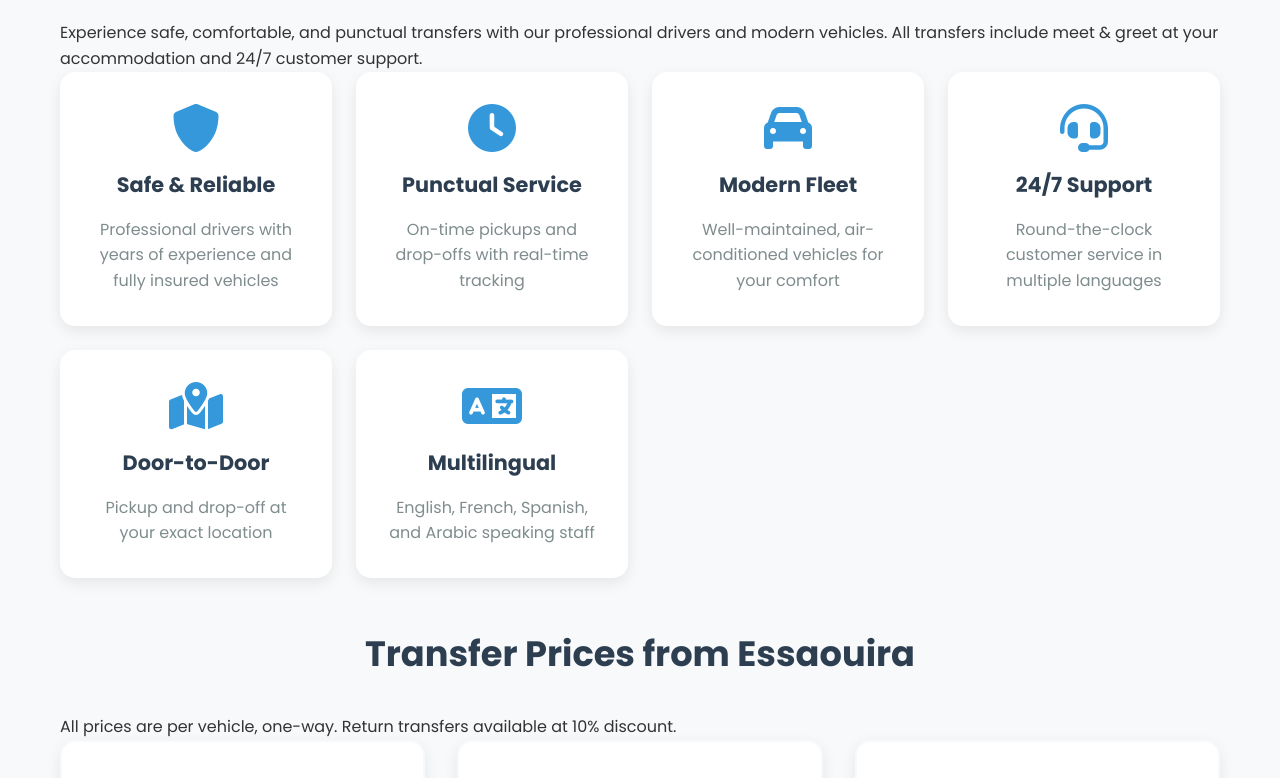
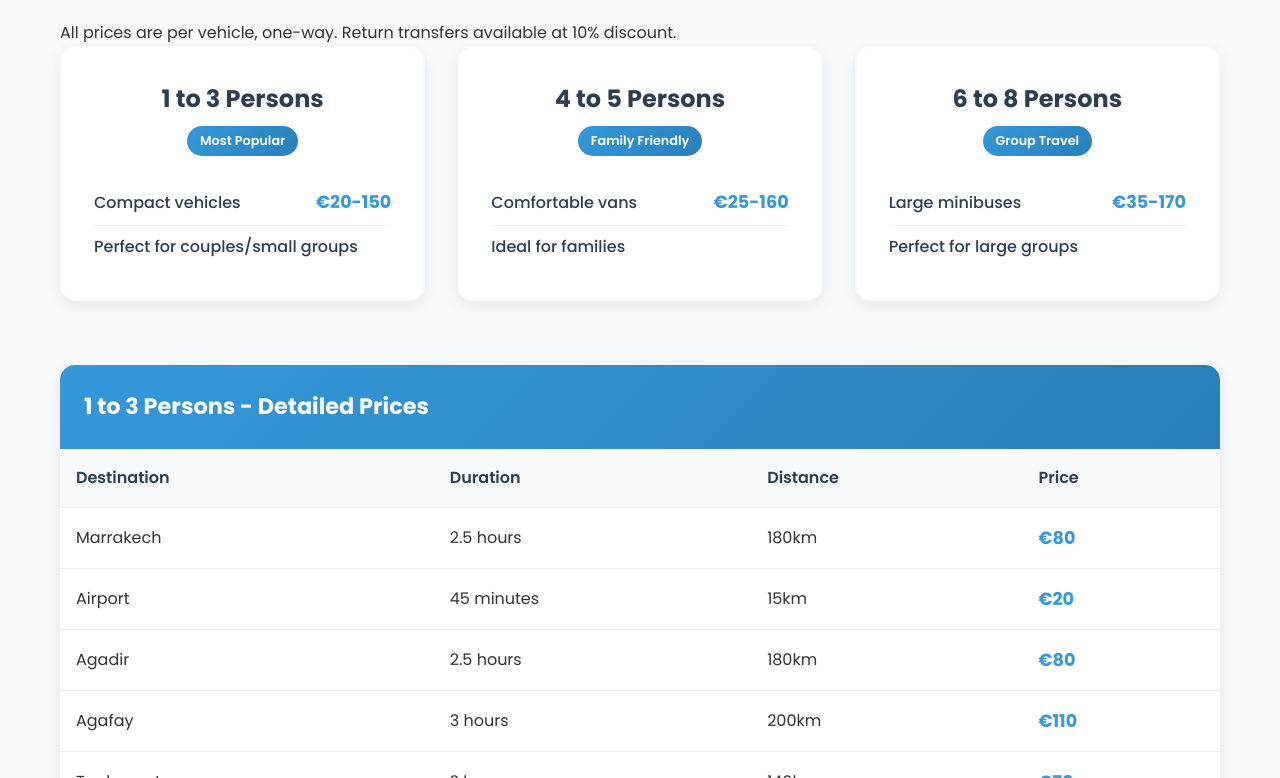
Before and after one commit to TarikZd/essaouira-kaouki-surf, a plain HTML site: page transfers.html in a window 1280 px wide. Shown: the part 692-1470 px from the top of the page. Drawn offline with Linux system fonts and the light colour scheme.

Commit message:
Move transfer pricing section above service features
- Moved .transfer-pricing section to appear before .service-overview
- Transfer pricing cards and tables now appear at the top of the page
- Service features section moved below pricing information
- Improved user experience by showing pricing first, then features

```diff
--- a/transfers.html
+++ b/transfers.html
@@ -47,44 +47,6 @@
 
         <section class="service-details">
             <div class="container">
-                <div class="service-overview">
-                    <h2>Professional Transfer Services</h2>
-                    <p>Experience safe, comfortable, and punctual transfers with our professional drivers and modern vehicles. All transfers include meet & greet at your accommodation and 24/7 customer support.</p>
-
-                    <div class="service-features">
-                        <div class="feature">
-                            <i class="fas fa-shield-alt"></i>
-                            <h3>Safe & Reliable</h3>
-                            <p>Professional drivers with years of experience and fully insured vehicles</p>
-                        </div>
-                        <div class="feature">
-                            <i class="fas fa-clock"></i>
-                            <h3>Punctual Service</h3>
-                            <p>On-time pickups and drop-offs with real-time tracking</p>
-                        </div>
-                        <div class="feature">
-                            <i class="fas fa-car"></i>
-                            <h3>Modern Fleet</h3>
-                            <p>Well-maintained, air-conditioned vehicles for your comfort</p>
-                        </div>
-                        <div class="feature">
-                            <i class="fas fa-headset"></i>
-                            <h3>24/7 Support</h3>
-                            <p>Round-the-clock customer service in multiple languages</p>
-                        </div>
-                        <div class="feature">
-                            <i class="fas fa-map-marked-alt"></i>
-                            <h3>Door-to-Door</h3>
-                            <p>Pickup and drop-off at your exact location</p>
-                        </div>
-                        <div class="feature">
-                            <i class="fas fa-language"></i>
-                            <h3>Multilingual</h3>
-                            <p>English, French, Spanish, and Arabic speaking staff</p>
-                        </div>
-                    </div>
-                </div>
-
                 <div class="transfer-pricing">
                     <h2>Transfer Prices from Essaouira</h2>
                     <p>All prices are per vehicle, one-way. Return transfers available at 10% discount.</p>
```
